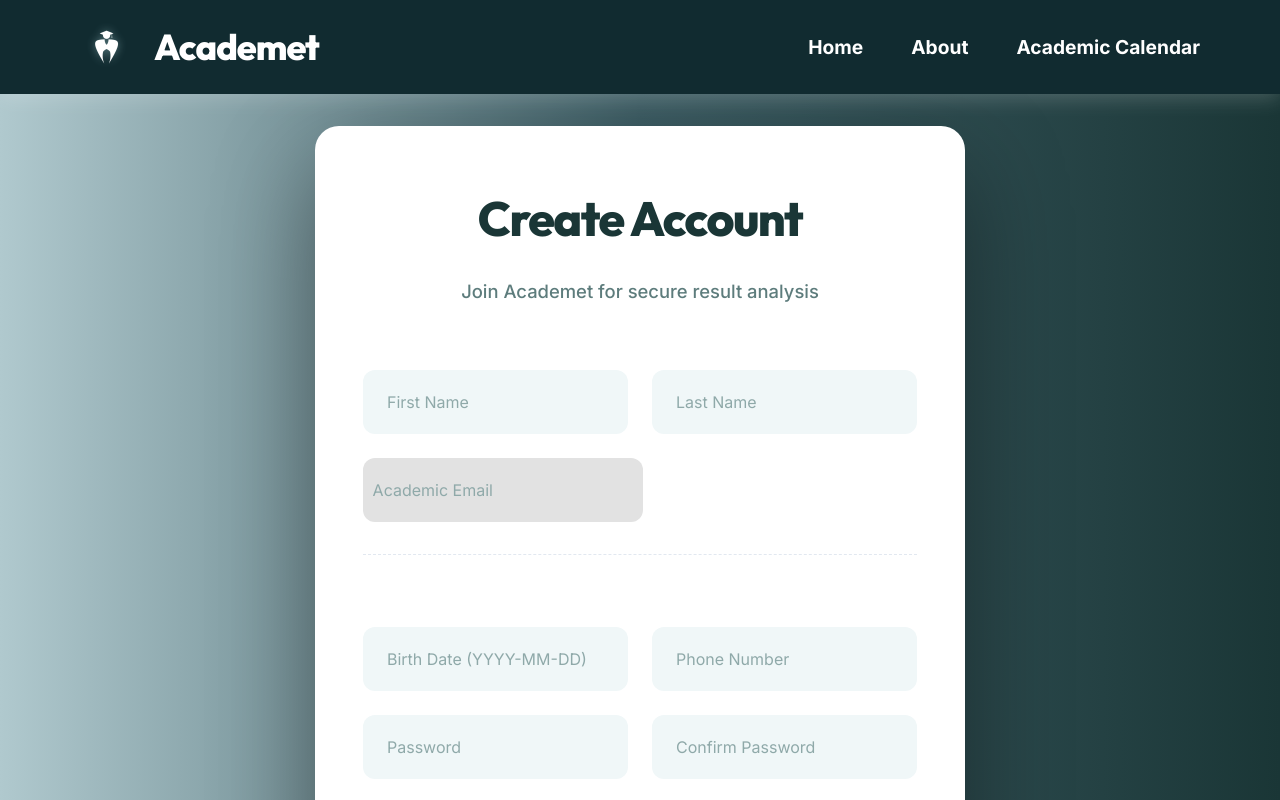
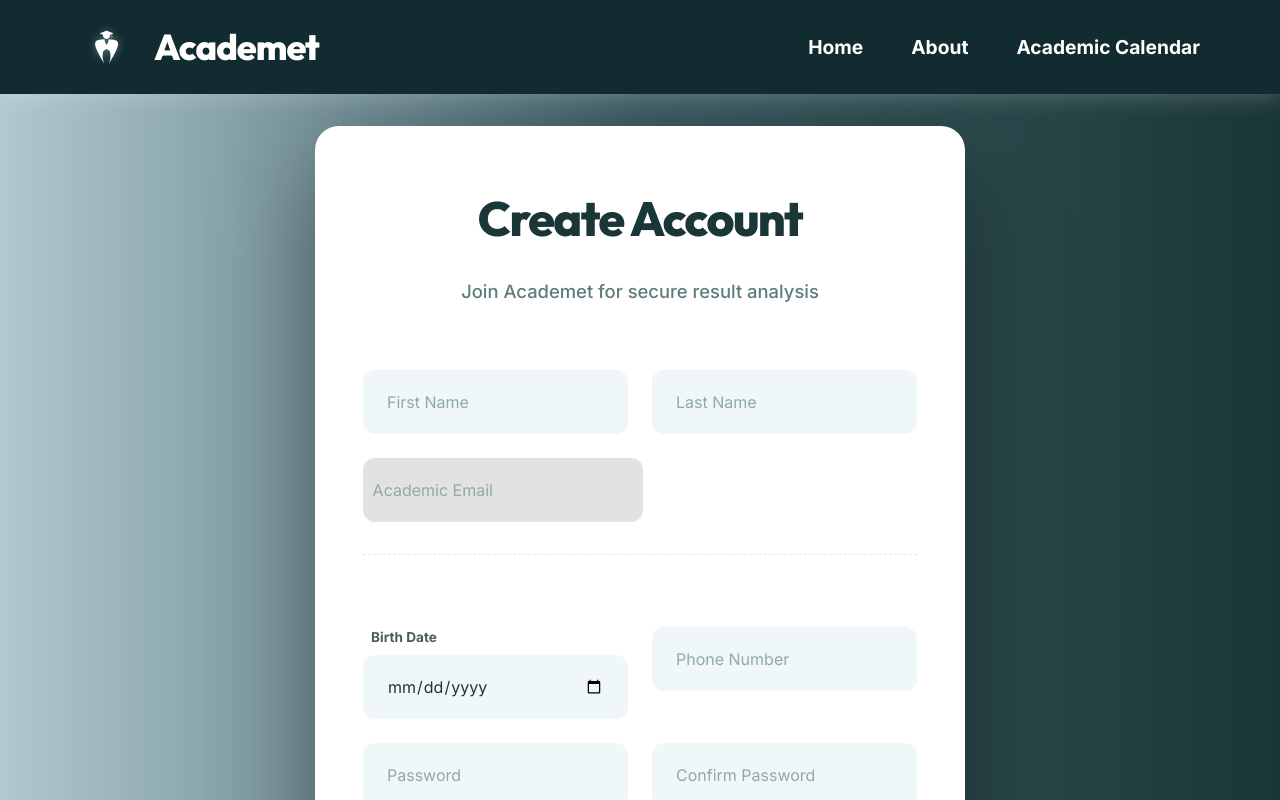
Before and after one commit to KKPremarathna/student-result-summarization-system, a React (Create React App) app in the folder client/: page /signup in a window 1280 px wide. Shown: the top 800 px of the page. Built offline with nearby package versions, Linux system fonts and the light colour scheme.

Commit message:
add calander icon for signup

```diff
--- a/client/src/pages/AdminHome.jsx
+++ b/client/src/pages/AdminHome.jsx
@@ -76,6 +76,7 @@ function AdminHome() {
               <div className="welcome-profile">
                 <div className="profile-avatar">
                   {user.firstName ? user.firstName.charAt(0).toUpperCase() : ""}
+                  {user.lastName ? user.lastName.charAt(0).toUpperCase() : ""}
                 </div>
                 <div className="welcome-text">
                   <h1>Welcome back,</h1>
--- a/client/src/pages/signUp.jsx
+++ b/client/src/pages/signUp.jsx
@@ -157,14 +157,16 @@ function Signup() {
             </div>
 
             <div className="form-grid">
+              <div className="form-group-date">
+                <label className="date-label">Birth Date</label>
                 <input
-                type="text"
+                  type="date"
                   name="dob"
-                placeholder="Birth Date (YYYY-MM-DD)"
                   required
                   value={formData.dob}
                   onChange={handleChange}
                 />
+              </div>
               <input
                 type="text"
                 name="phone"
--- a/client/src/styles/AdminHome.css
+++ b/client/src/styles/AdminHome.css
@@ -53,14 +53,17 @@
 .profile-avatar {
   width: 100px;
   height: 100px;
-  background: white;
+  background: linear-gradient(135deg, #6e8efb, #a777e3);
+  color: white;
   border-radius: 50%;
   display: flex;
   align-items: center;
   justify-content: center;
-  font-size: 3.5rem;
-  box-shadow: var(--shadow-lg);
-  border: 4px solid var(--primary-light);
+  font-size: 2.5rem;
+  font-weight: 800;
+  box-shadow: 0 10px 30px rgba(0, 0, 0, 0.4);
+  border: 4px solid rgba(255, 255, 255, 0.2);
+  letter-spacing: -1px;
 }
 
 .welcome-text h1 {
--- a/client/src/styles/signup.css
+++ b/client/src/styles/signup.css
@@ -91,6 +91,25 @@
   cursor: pointer;
   font-size: 1.25rem;
   opacity: 0.4;
+}
+
+.form-group-date {
+  display: flex;
+  flex-direction: column;
+  gap: 0.5rem;
+  width: 100%;
+}
+
+.date-label {
+  font-size: 0.85rem;
+  color: #1a3636;
+  font-weight: 700;
+  margin-left: 0.5rem;
+  opacity: 0.8;
+}
+
+.signup-form input[type="date"] {
+  color-scheme: light;
 }
 
 /* OTP Section Styling */
```
Lines whose indentation alone changed are shown as unchanged.
